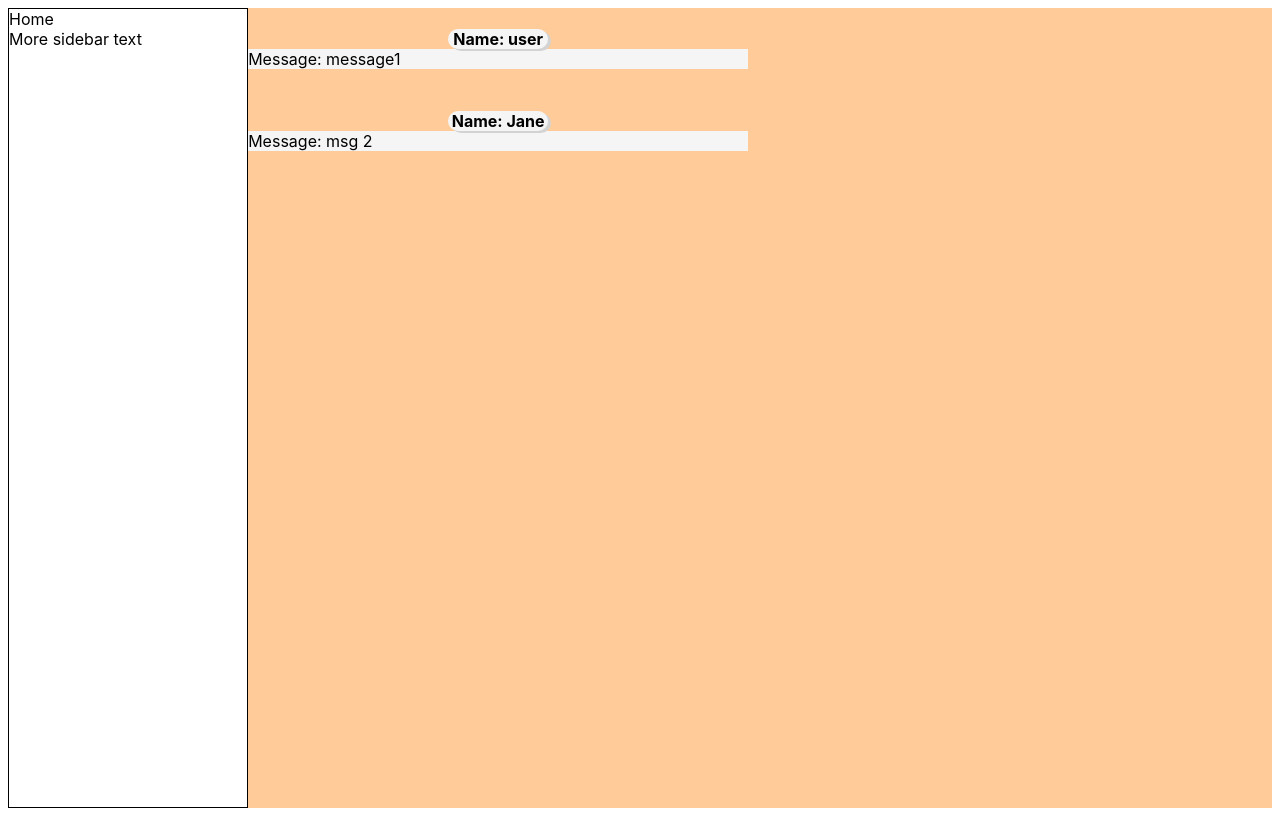
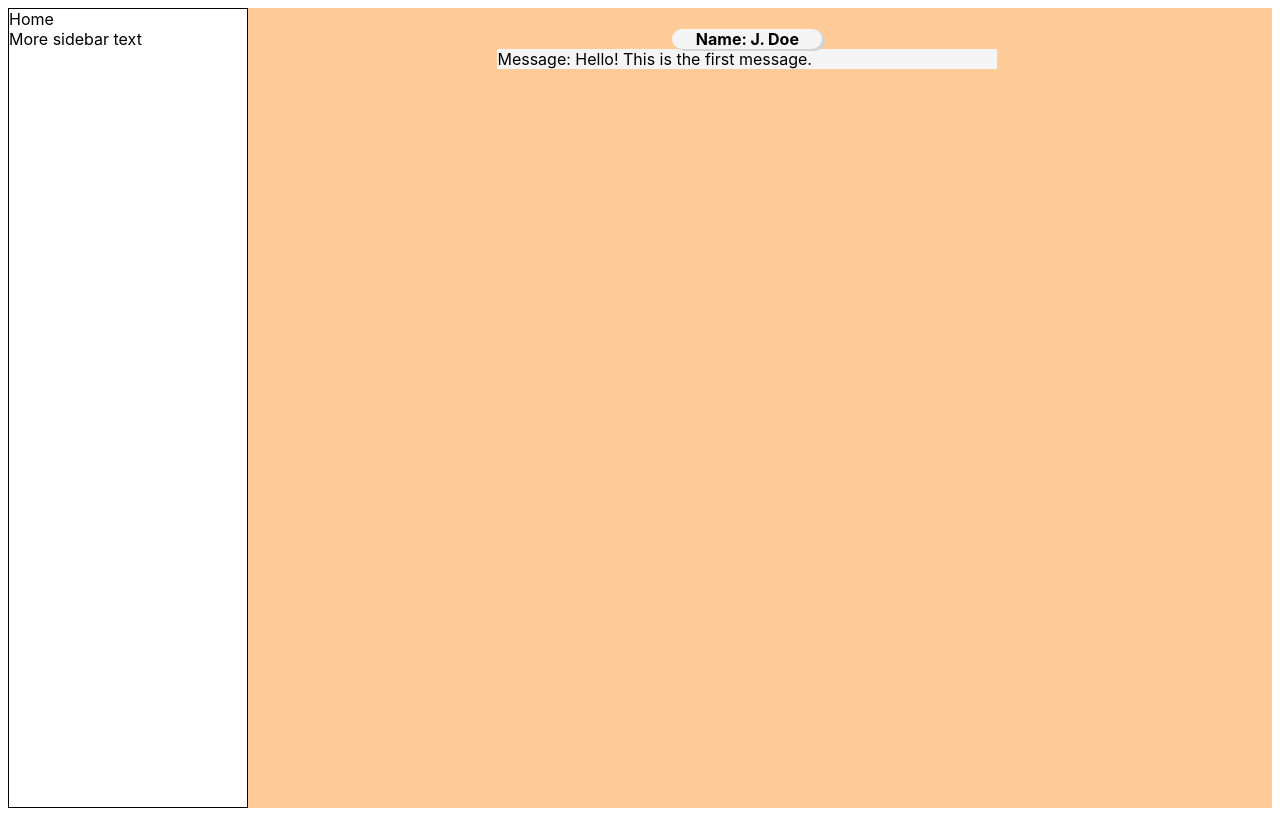
Before and after one commit to Kaichou-Project/kaichou-graduation, a Next.js app in the folder packages/frontend/: page /SampleHomeBlock in a window 1280 px wide. Built offline with nearby package versions, Linux system fonts and the light colour scheme.

Commit message:
SampleHomeBlock minor updates

```diff
--- a/packages/frontend/pages/SampleHomeBlock.module.scss
+++ b/packages/frontend/pages/SampleHomeBlock.module.scss
@@ -21,13 +21,19 @@
     background-color: white;
 }
 .message {
+    background: transparent;
+    border-radius: 3px;
+    max-width: 500px;
+    margin-left:auto;
+    margin-right: auto;
+
     h4 {
         background: white;
         text-align: center;
         margin-left:auto;
         margin-right:auto;
         margin-bottom:0px;
-        max-width: 100px;
+        max-width: 150px;
         border-radius: 15px;
         box-shadow: lightgray 3px 2px;
         position: relative;
@@ -40,7 +46,4 @@
         margin-bottom:0;
         padding:0;
     }
-    background: transparent;
-    border-radius: 3px;
-    max-width: 500px;
 }
--- a/packages/frontend/pages/SampleHomeBlock.tsx
+++ b/packages/frontend/pages/SampleHomeBlock.tsx
@@ -1,8 +1,7 @@
 import MessageList from "./MessageList";
 import style from './SampleHomeBlock.module.scss'
 
-export default function HomeBlock() {
-    const messages=[{name:'user', id:1, msg:'message1'}, {name:'Jane',msg:'msg 2'}]
+export default function HomeBlock({ messages=[{name:'J. Doe', id:1, msg:'Hello! This is the first message.'}] }) {
     return (
         <>
         <div id={style.home}>
```
